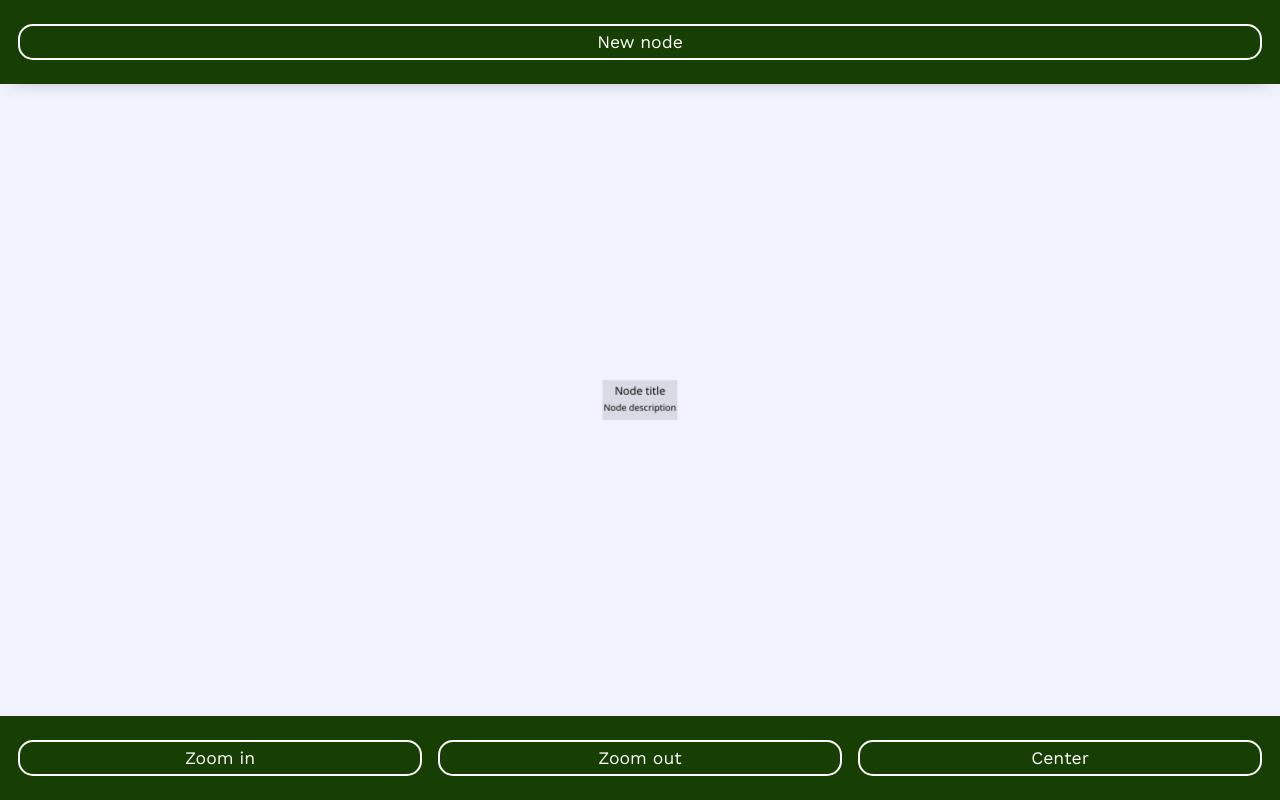
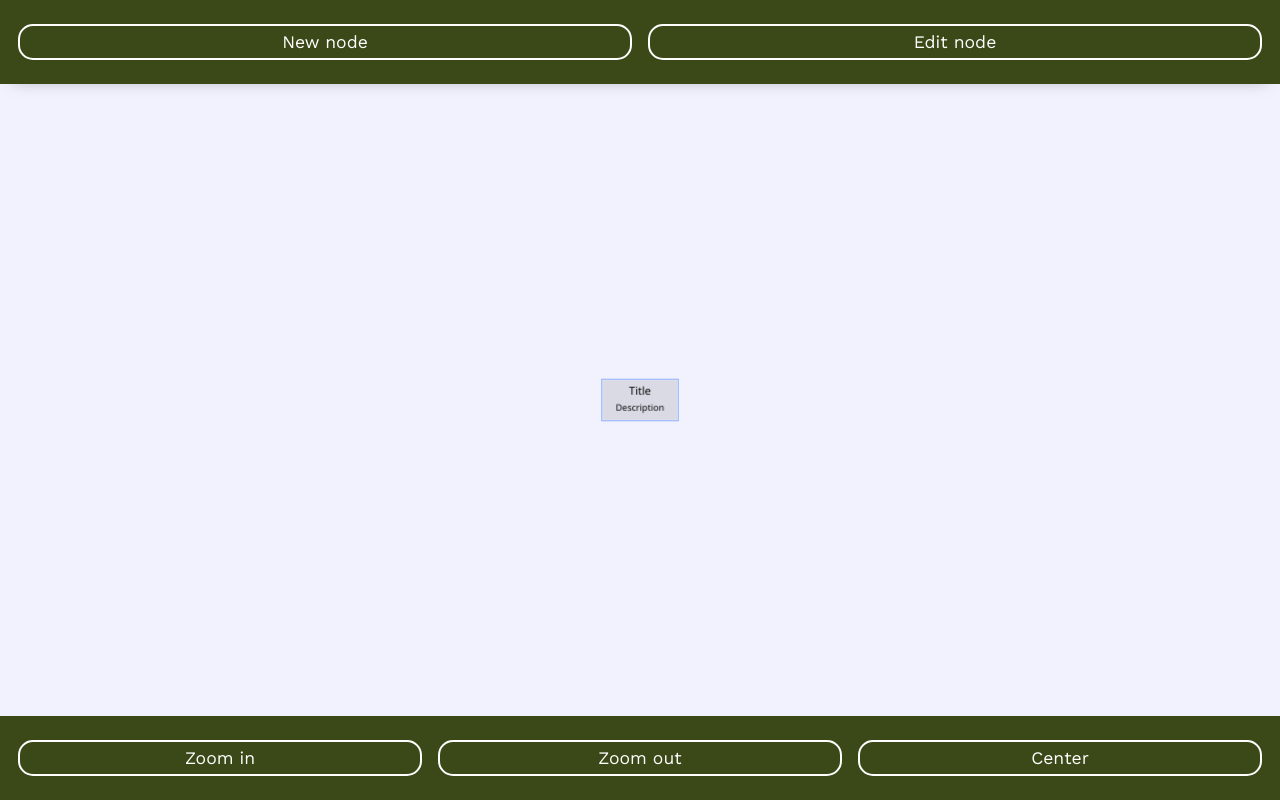
Before and after one commit to Aileron-1/skilltree, a plain HTML site: page index.html in a window 1280 px wide. Drawn offline with nearby package versions, Linux system fonts and the light colour scheme; a web font is replaced by a local one.

Commit message:
Automatically select new nodes

```diff
--- a/main.js
+++ b/main.js
@@ -1,5 +1,7 @@
 function clickCreateNode() {
-    nodes.push(createNode(canvas));
+    let n = createNode(canvas);
+    nodes.push(n);
+    canvas.setActiveObject(n.group);
 }
 
 function clickCenterZoom() {
@@ -38,14 +40,14 @@ function createNode(canvas) {
         fill: 'rgba(0,0,0,0.1)',
         transparentCorners: false
     });
-    obj.title = new fabric.Text('Node title', {
+    obj.title = new fabric.Text('Title', {
         top: -30,
         left: 0,
         fontSize: 22,
         originX: 'center',
         fontFamily: 'Segoe UI'
     });
-    obj.desc = new fabric.Text('Node description', {
+    obj.desc = new fabric.Text('Description', {
         top: 5,
         left: 0,
         fontSize: 18,
--- a/style.css
+++ b/style.css
@@ -10,7 +10,7 @@
 }
 
 .panel-outer {
-    background: #173f04;
+    background: #3a4917;
     padding-top: 12px;
     width: 100%;
 }
```
